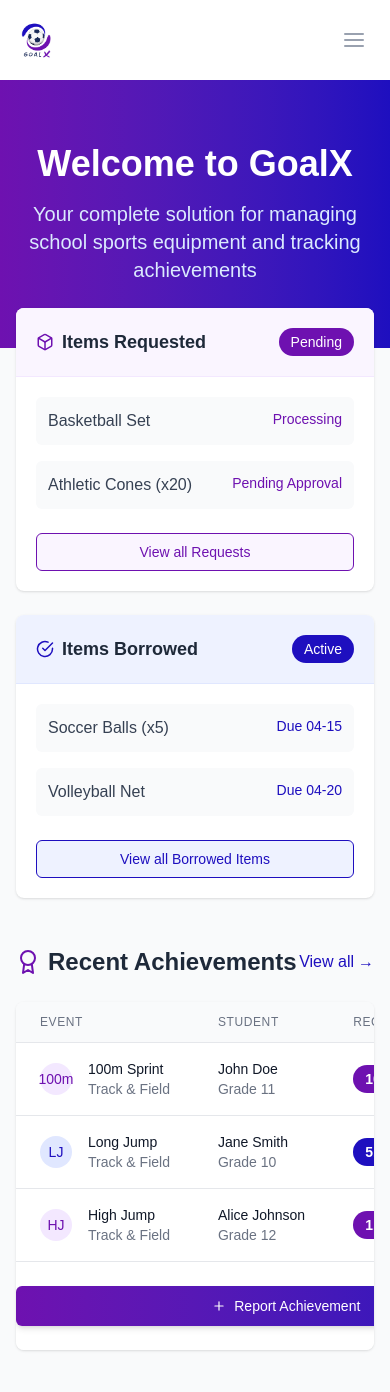
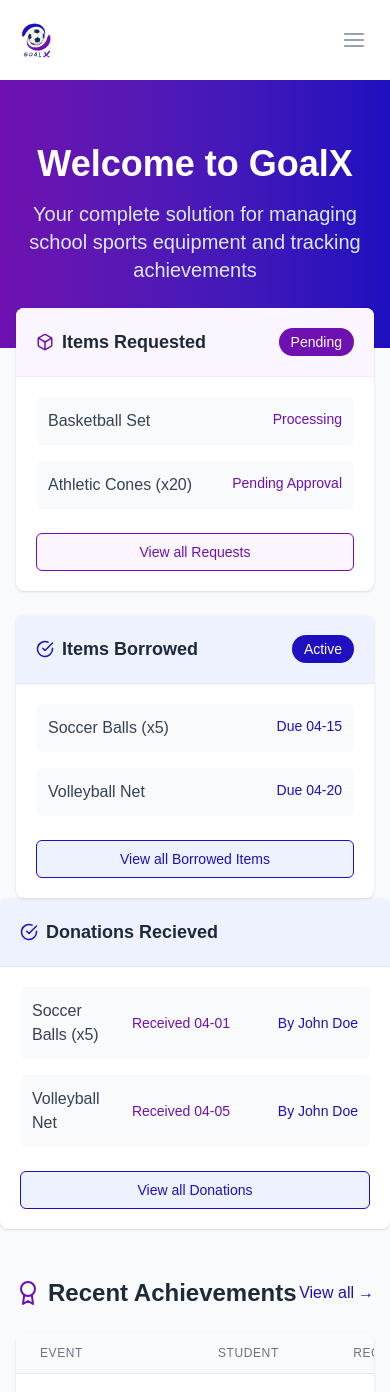
Before and after one commit to AdeepaK2/goalx, a Next.js app: page /schools in a window 390 px wide. Shown: the top 1392 px of the page. Built offline with nearby package versions, Linux system fonts and the light colour scheme.

Commit message:
enhanced layout

```diff
--- a/src/app/schools/page.tsx
+++ b/src/app/schools/page.tsx
@@ -3,6 +3,7 @@ import React, { useState } from "react";
 import NavBar from "@/components/schoolContent/navBar";
 import Dashboard from "@/components/schoolContent/dashboard";
 import Requests from "@/components/schoolContent/requests";
+import Donations from "@/components/schoolContent/donations";
 import Borrowals from "@/components/schoolContent/borrowals";
 import Achievements from "@/components/schoolContent/achivements";
 import Footer from "@/components/schoolContent/footer";
@@ -21,6 +22,7 @@ const Page = () => {
         {activeTab === "requests" && <Requests />}
         {activeTab === "borrowals" && <Borrowals />}
         {activeTab === "achievements" && <Achievements />}
+        {activeTab === "donations" && <Donations />}
       </main>
 
       <Footer />
--- a/src/components/schoolContent/dashboard.tsx
+++ b/src/components/schoolContent/dashboard.tsx
@@ -33,6 +33,33 @@ const Dashboard: React.FC<DashboardProps> = ({ setActiveTab }) => {
       name: "Stopwatches (x5)",
       status: "Denied",
       requestDate: "2025-03-20",
+    },
+  ];
+
+  const itemsDonatedData = [
+    {
+      id: 1,
+      name: "Soccer Balls (x5)",
+      donor: "John Doe",
+      donatedDate: "2025-04-01",
+    },
+    {
+      id: 2,
+      name: "Volleyball Net",
+      donor: "John Doe",
+      donatedDate: "2025-04-05",
+    },
+    {
+      id: 3,
+      name: "Badminton Rackets (x10)",
+      donor: "John Doe",
+      donatedDate: "2025-04-08",
+    },
+    {
+      id: 4,
+      name: "Tennis Balls (x30)",
+      donor: "John Doe",
+      donatedDate: "2025-04-10",
     },
   ];
 
@@ -194,6 +221,8 @@ const Dashboard: React.FC<DashboardProps> = ({ setActiveTab }) => {
             </div>
           </div>
 
+
+
           {/* Items Borrowed Card */}
           <div className="bg-white shadow rounded-lg overflow-hidden">
             <div className="p-5 bg-indigo-50 border-b border-indigo-100 flex justify-between items-center">
@@ -228,6 +257,41 @@ const Dashboard: React.FC<DashboardProps> = ({ setActiveTab }) => {
           </div>
         </div>
       </div>
+
+      {/* Donations Received Card */}
+      <div className="bg-white shadow rounded-lg overflow-hidden">
+            <div className="p-5 bg-indigo-50 border-b border-indigo-100 flex justify-between items-center">
+              <h2 className="text-lg font-semibold text-gray-800 flex items-center">
+                <FiCheckCircle className="mr-2 text-[#1e0fbf]" /> Donations Recieved
+              </h2>
+            </div>
+            <div className="p-5">
+              <div className="space-y-4">
+                {itemsDonatedData.slice(0, 2).map((item) => (
+                  <div
+                    key={item.id}
+                    className="bg-gray-50 p-3 rounded-md flex justify-between items-center space-x-4"
+                  >
+                    <span className="text-gray-700 flex-1 min-w-0">
+                      {item.name}
+                    </span>
+                    <span className="text-[#6e11b0] text-sm text-right w-28 flex-shrink-0">
+                      Received {item.donatedDate.substring(5)}
+                    </span>
+                    <span className="text-[#1e0fbf] text-sm text-right w-28 flex-shrink-0">
+                      By {item.donor}
+                    </span>
+                  </div>
+                ))}
+              </div>
+              <button
+                onClick={() => setActiveTab("donations")}
+                className="mt-6 w-full flex items-center justify-center px-4 py-2 border border-[#1e0fbf] text-sm font-medium rounded-md text-[#1e0fbf] bg-indigo-50 hover:bg-indigo-100 focus:outline-none focus:ring-2 focus:ring-offset-2 focus:ring-[#1e0fbf]"
+              >
+                View all Donations
+              </button>
+            </div>
+          </div>
 
       {/* Recent Achievements */}
       <div className="max-w-7xl mx-auto px-4 sm:px-6 lg:px-8 py-12">
--- /dev/null
+++ b/src/components/schoolContent/donations.tsx
@@ -0,0 +1,90 @@
+import React from "react";
+import { FiCheckCircle, FiMinus } from "react-icons/fi";
+
+const itemsDonatedData = [
+  {
+    id: 1,
+    name: "Soccer Balls (x5)",
+    donor: "John Doe",
+    donatedDate: "2025-04-01",
+  },
+  {
+    id: 2,
+    name: "Volleyball Net",
+    donor: "John Doe",
+    donatedDate: "2025-04-05",
+  },
+  {
+    id: 3,
+    name: "Badminton Rackets (x10)",
+    donor: "John Doe",
+    donatedDate: "2025-04-08",
+  },
+  {
+    id: 4,
+    name: "Tennis Balls (x30)",
+    donor: "John Doe",
+    donatedDate: "2025-04-10",
+  },
+];
+
+const Donations = () => {
+  // Handler function for the return button click
+  const handleReturnEquipment = (itemId: number) => {
+    console.log(`Return equipment button clicked for item ID: ${itemId}`);
+    // Implement logic to handle the return of the specific equipment item
+  };
+
+  return (
+    <div>
+      {/* Hero Section */}
+      <div className="bg-gradient-to-r from-[#6e11b0] to-[#1e0fbf] px-6 py-16 md:py-24">
+        <div className="max-w-5xl mx-auto">
+          <h1 className="text-4xl md:text-5xl font-bold text-white text-center">
+            Donations Recieved to Our School
+          </h1>
+          <p className="text-blue-100 text-xl mt-4 text-center max-w-2xl mx-auto">
+            Keep track of the donations recieved to your school.
+          </p>
+        </div>
+      </div>
+
+      {/* Dashboard Stats */}
+      <div className="max-w-7xl mx-auto px-4 sm:px-6 lg:px-8 -mt-10">
+        <div className="grid grid-cols-1 gap-6">
+          {/* Items Donated Card */}
+          <div className="bg-white shadow rounded-lg overflow-hidden">
+            <div className="p-5 bg-indigo-50 border-b border-indigo-100 flex justify-between items-center">
+              <h2 className="text-lg font-semibold text-gray-800 flex items-center">
+                <FiCheckCircle className="mr-2 text-[#1e0fbf]" /> Donations Recieved
+              </h2>
+              {/* Removed the single button from here */}
+            </div>
+            <div className="p-5">
+              <div className="space-y-4">
+                {itemsDonatedData.map((item) => (
+                  <div
+                    key={item.id}
+                    className="bg-gray-50 p-3 rounded-md flex justify-between items-center space-x-4" // Added space-x-4 for spacing
+                  >
+                    <span className="text-gray-700 flex-1 min-w-0">
+                      {item.name}
+                    </span>
+                    <span className="text-[#6e11b0] text-sm text-right w-28 flex-shrink-0">
+                      Received {item.donatedDate.substring(5)}
+                    </span>
+                    <span className="text-[#1e0fbf] text-sm text-right w-28 flex-shrink-0">
+                      By {item.donor}
+                    </span>
+                  </div>
+                ))}
+              </div>
+            </div>
+          </div>
+        </div>
+      </div>
+    </div>
+  );
+};
+
+export default Donations;
--- a/src/components/schoolContent/navBar.tsx
+++ b/src/components/schoolContent/navBar.tsx
@@ -15,6 +15,7 @@ const NavBar = ({ activeTab, setActiveTab }: NavBarProps) => {
     { id: "dashboard", label: "Dashboard" },
     { id: "requests", label: "Requests" },
     { id: "borrowals", label: "Borrowals" },
+    { id: "donations", label: "Donations" },
     { id: "achievements", label: "Achievements" },
   ];
 
```
